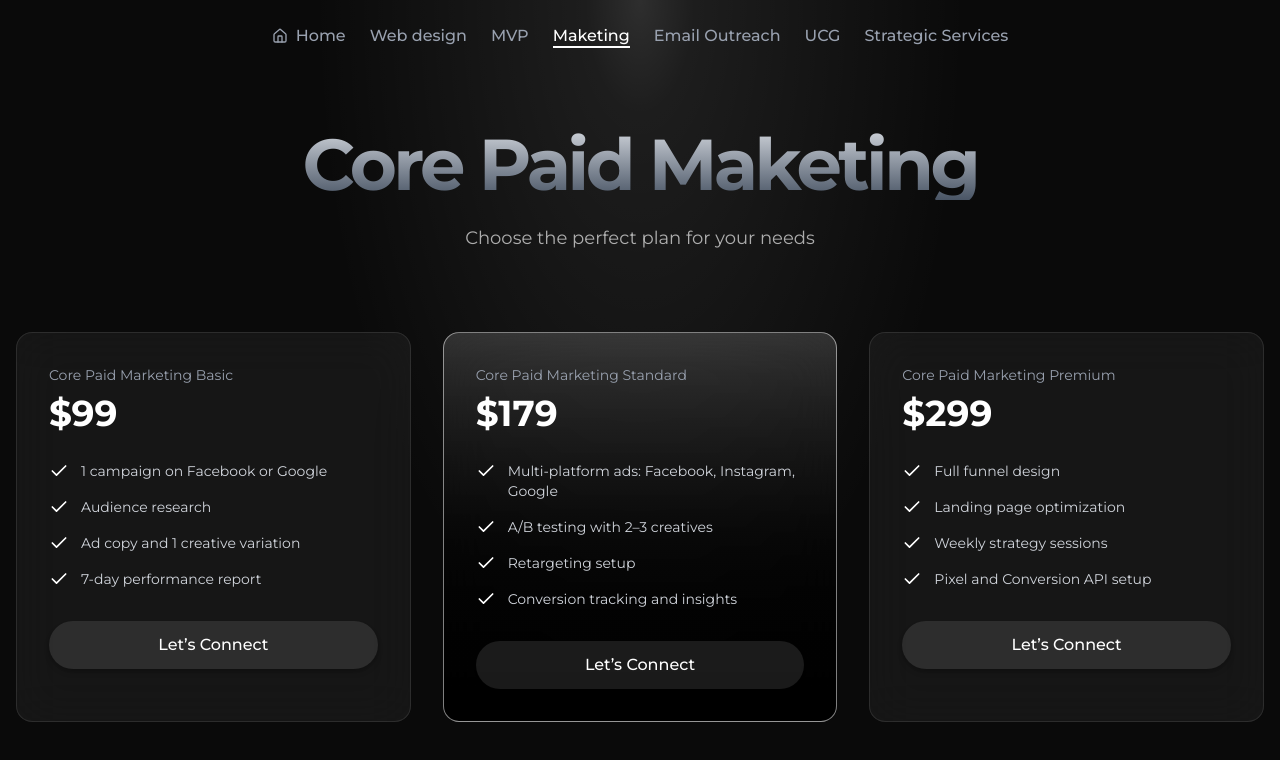
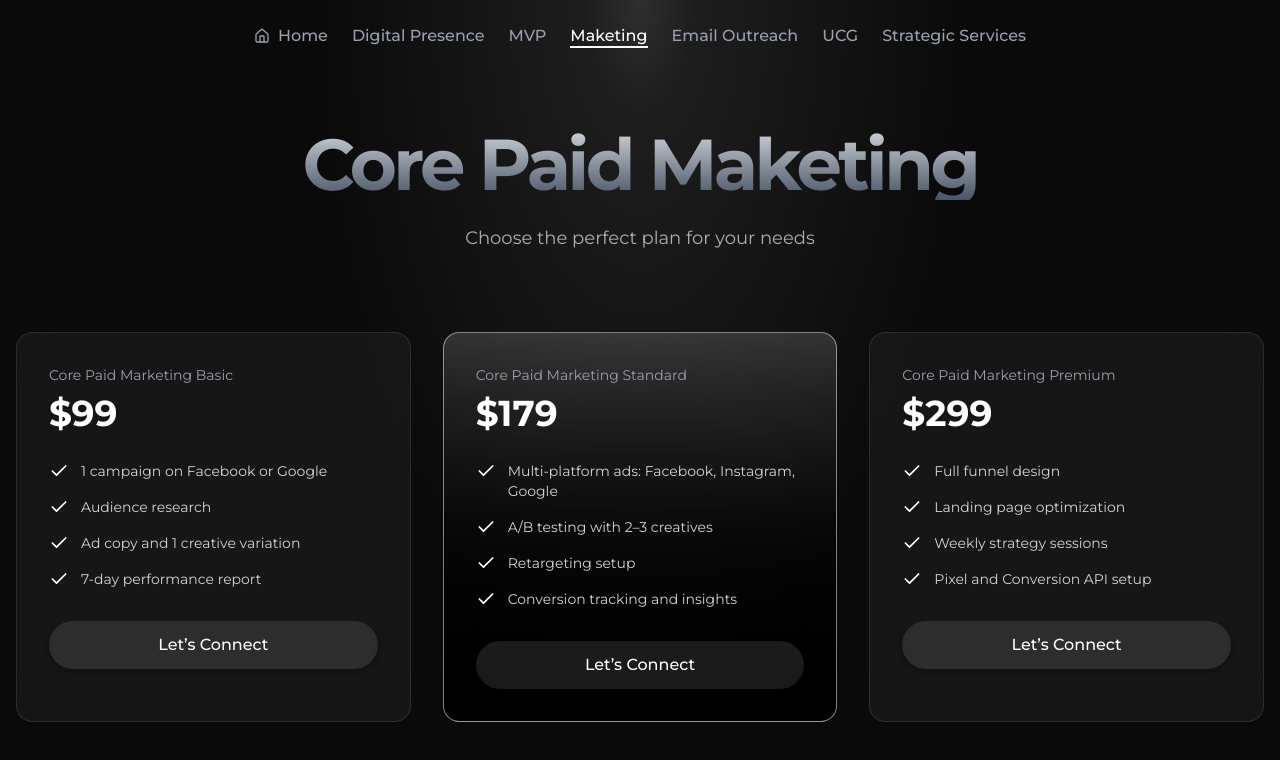
Before and after one commit to Urcodingbuddy/advona, a Next.js app: page /pricing/core-paid-marketing in a window 1280 px wide. Shown: the top 760 px of the page. Built offline with nearby package versions, Linux system fonts and the light colour scheme.

Commit message:
small changes

```diff
--- a/app/pricing/[category]/page.tsx
+++ b/app/pricing/[category]/page.tsx
@@ -1,21 +1,21 @@
-"use client"
+"use client";
 import { getPlansByCategory } from "@/lib/hooks/useplans";
 import { useParams } from "next/navigation";
 import { Check } from "lucide-react";
 import GettingStarted from "@/components/ui/GettingStarted";
 
 const categoryDisplayNames: Record<string, string> = {
-  "web-design": "Web design",
+  "digital-presence": "Digital Presence",
   "minimum-viable-product": "Minimum Viable Product",
   "core-paid-marketing": "Core Paid Maketing",
   "email-outreach": "Email Outreach",
   "user-generated-content": "User Generated Content",
-  "high-end-strategic-services":"High End Strategic Services"
+  "high-end-strategic-services": "High End Strategic Services",
 };
 
 export default function Pricing() {
   const params = useParams();
-  const category = (params?.category as string) || "web-design";
+  const category = (params?.category as string) || "digital-presence";
   const plans = getPlansByCategory(category);
 
   return (
@@ -58,7 +58,7 @@ export default function Pricing() {
                     </li>
                   ))}
                 </ul>
-                 <GettingStarted
+                <GettingStarted
                   category={category}
                   plan={plan.name?.toLowerCase() || "bug-fixing"}
                 />
--- a/app/pricing/layout.tsx
+++ b/app/pricing/layout.tsx
@@ -13,7 +13,7 @@ interface NavigationItem {
 
 const navigation: NavigationItem[] = [
   { name: "Home", href: "/" },
-  { name: "Web design", href: "/pricing/web-design" },
+  { name: "Digital Presence", href: "/pricing/digital-presence" },
   { name: "MVP", href: "/pricing/minimum-viable-product" },
   { name: "Maketing", href: "/pricing/core-paid-marketing" },
   { name: "Email Outreach", href: "/pricing/email-outreach" },
--- a/components/landing/src/AppBar.tsx
+++ b/components/landing/src/AppBar.tsx
@@ -8,7 +8,7 @@ import { ScrollTrigger } from "gsap/ScrollTrigger";
 import { InteractiveHoverButton } from "@/components/ui/hoverBtn";
 gsap.registerPlugin(ScrollTrigger);
 
-export const AppBar = () => {
+export const AppBar = () => {``
   const [isSidebarOpen, setIsSidebarOpen] = useState(false);
   const navRef = useRef(null);
   const handleScrollToServices = () => {
@@ -35,19 +35,19 @@ export const AppBar = () => {
           <ul className="hidden md:flex items-center gap-5 text-[#D9D9D9]">
             <button
               onClick={handleScrollToServices}
-              className="text-[1.1rem] border border-transparent hover:border-white cursor-pointer transition backdrop-blur-2xl bg-transparent shadow-md py-3 px-8 rounded-full"
+              className="text-[1.1rem] border border-transparent hover:border-white cursor-pointer transition backdrop-blur-2xl bg-transparent shadow-md py-2 px-8 rounded-full"
             >
               Services
             </button>
             <Link
               href="https://discord.gg/CeBD2sjsQS"
-              className="text-[1.1rem] border border-transparent hover:border-white transition backdrop-blur-2xl bg-transparent shadow-md py-3 px-8 rounded-full"
+              className="text-[1.1rem] border border-transparent hover:border-white transition backdrop-blur-2xl bg-transparent shadow-md py-2 px-8 rounded-full"
             >
               Help
             </Link>
             <Link
               href="#"
-              className="text-[1.1rem] border border-transparent hover:border-white transition backdrop-blur-2xl bg-transparent shadow-md py-3 px-8 rounded-full"
+              className="text-[1.1rem] border border-transparent hover:border-white transition backdrop-blur-2xl bg-transparent shadow-md py-2 px-8 rounded-full"
             >
               Insight&rsquo;s
             </Link>
--- a/components/landing/src/PunchLine.tsx
+++ b/components/landing/src/PunchLine.tsx
@@ -60,8 +60,8 @@ export const PunchLine = () => {
     };
   }, []);
 
-   const scrollto3d = () => {
-    const section = document.getElementById("3dcontainer");
+  const scrollto3d = () => {
+    const section = document.getElementById("leftMssg");
     section?.scrollIntoView({ behavior: "smooth" });
   };
 
```
